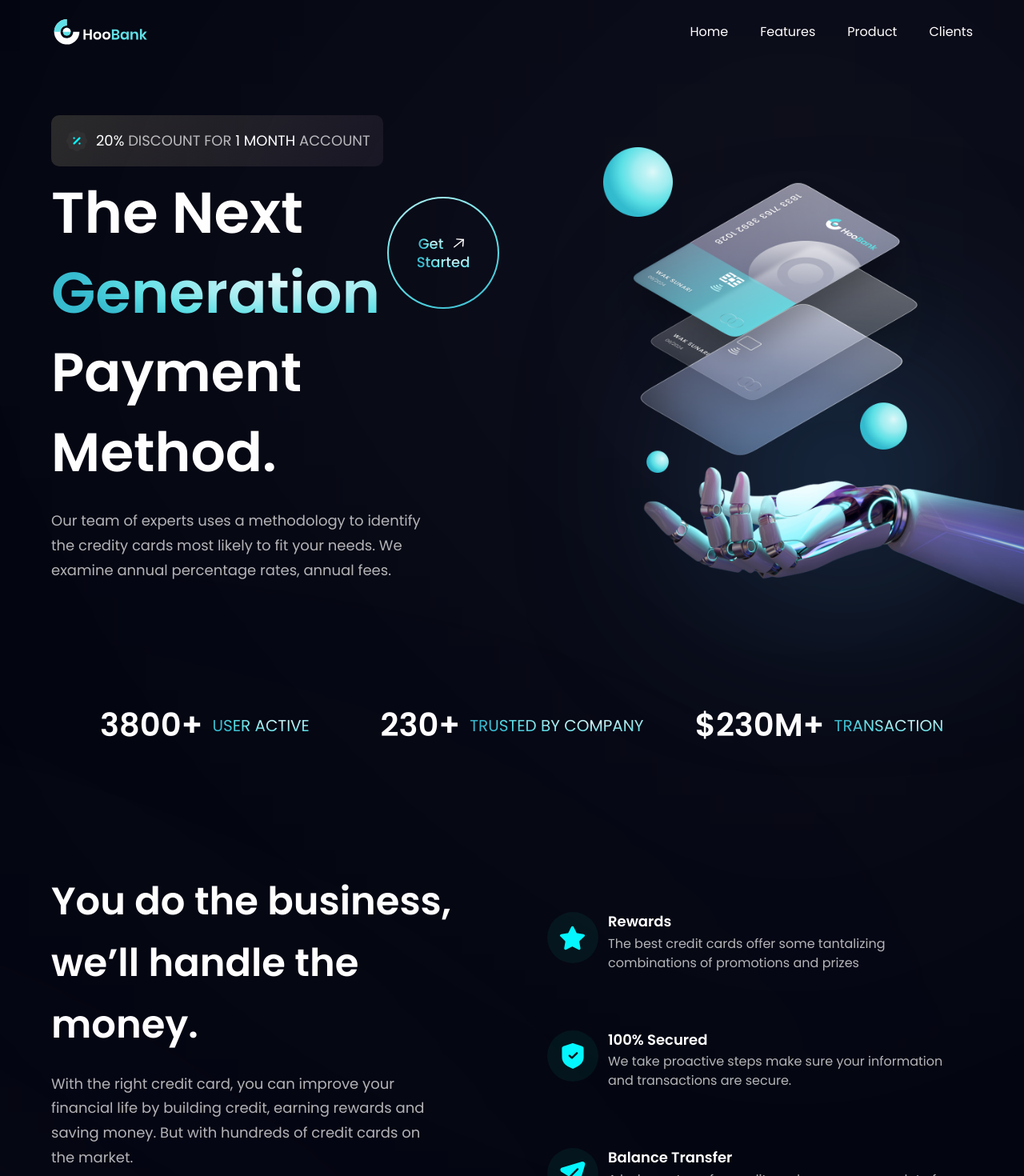
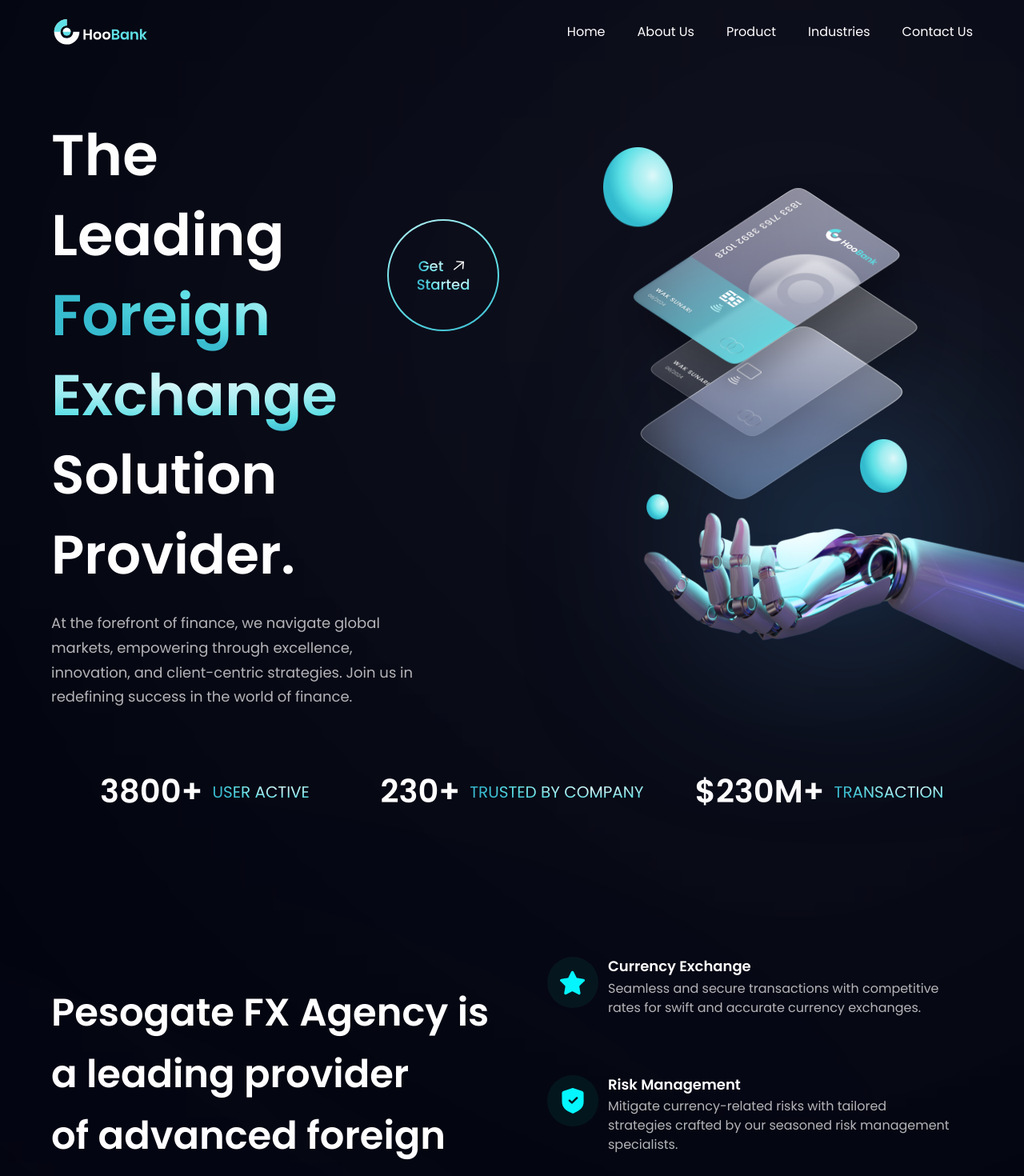
Before and after one commit to KuntaWasonga/pesogate, a React (Vite) app: page / in a window 1280 px wide. Shown: the top 1470 px of the page at 80% size. Built offline with nearby package versions, Linux system fonts and the light colour scheme.

Commit message:
Updated code

```diff
--- a/src/App.jsx
+++ b/src/App.jsx
@@ -22,8 +22,8 @@ const App = () => (
         <Billing />
         <CardDeal />
         <Testimonials />
-        <Clients />
-        <CTA />
+        {/*<Clients /> */}
+         <CTA />
         <Footer />
       </div>
     </div>
--- a/src/components/Bussiness.jsx
+++ b/src/components/Bussiness.jsx
@@ -18,17 +18,19 @@ const FeatureCard = ({ icon, title, content, index }) => (
   </div>
 );
 
-const Business = () =>  (
+const Business = () => (
   <section id="features" className={layout.section}>
     <div className={layout.sectionInfo}>
       <h2 className={styles.heading2}>
-        You do the business, <br className="sm:block hidden" /> we’ll handle
-        the money.
+        Pesogate FX Agency is a leading provider<br className="sm:block hidden" />  of advanced
+        foreign exchange solutions.
       </h2>
       <p className={`${styles.paragraph} max-w-[470px] mt-5`}>
-        With the right credit card, you can improve your financial life by
-        building credit, earning rewards and saving money. But with hundreds
-        of credit cards on the market.
+        Committed to navigating the
+        complexities of global currency markets, we
+        empower businesses and individuals through
+        excellence, innovation, and client-centric
+        strategies.
       </p>
 
       <Button styles={`mt-10`} />
--- a/src/components/Cta.jsx
+++ b/src/components/Cta.jsx
@@ -4,16 +4,15 @@ import Button from "./Button";
 const CTA = () => (
   <section className={`${styles.flexCenter} ${styles.marginY} ${styles.padding} sm:flex-row flex-col bg-black-gradient-2 rounded-[20px] box-shadow`}>
     <div className="flex-1 flex flex-col">
-      <h2 className={styles.heading2}>Let’s try our service now!</h2>
+      {/*<h2 className={styles.heading2}>Let’s try our service now!</h2> */}
       <p className={`${styles.paragraph} max-w-[470px] mt-5`}>
-        Everything you need to accept card payments and grow your business
-        anywhere on the planet.
+        Unlocking opportunities, we serve an array of sectors. Our commitment propels your success journey.
       </p>
     </div>
 
-    <div className={`${styles.flexCenter} sm:ml-10 ml-0 sm:mt-0 mt-10`}>
+    {/*<div className={`${styles.flexCenter} sm:ml-10 ml-0 sm:mt-0 mt-10`}>
       <Button />
-    </div>
+    </div> */}
   </section>
 );
 
--- a/src/components/FeedBackCard.jsx
+++ b/src/components/FeedBackCard.jsx
@@ -1,21 +1,28 @@
 import { quotes } from "../assets";
 
-const FeedbackCard = ({ content, name, title, img }) => (
+const FeedbackCard = ({ content, name }) => (
   <div className="flex justify-between flex-col px-10 py-12 rounded-[20px]  max-w-[370px] md:mr-10 sm:mr-5 mr-0 my-5 feedback-card">
     <img src={quotes} alt="double_quotes" className="w-[42.6px] h-[27.6px] object-contain" />
-    <p className="font-poppins font-normal text-[18px] leading-[32.4px] text-white my-10">
+    <div>
+      {Object.entries(content).map(([key, value]) => (
+        <p key={key} className="font-poppins font-normal text-[18px] leading-[32.4px] text-white my-2">
+          <strong>{key}:</strong> {value}
+        </p>
+      ))}
+    </div>
+    {/*<p className="font-poppins font-normal text-[18px] leading-[32.4px] text-white my-10">
       {content}
-    </p>
+    </p> */}
 
-    <div className="flex flex-row">
-      <img src={img} alt={name} className="w-[48px] h-[48px] rounded-full" />
+    <div className="flex flex-row text-center">
+      {/*<img src={img} alt={name} className="w-[48px] h-[48px] rounded-full" /> */}
       <div className="flex flex-col ml-4">
         <h4 className="font-poppins font-semibold text-[20px] leading-[32px] text-white">
           {name}
         </h4>
-        <p className="font-poppins font-normal text-[16px] leading-[24px] text-dimWhite">
+        {/*<p className="font-poppins font-normal text-[16px] leading-[24px] text-dimWhite">
           {title}
-        </p>
+        </p> */}
       </div>
     </div>
   </div>
--- a/src/components/Footer.jsx
+++ b/src/components/Footer.jsx
@@ -3,16 +3,16 @@ import { logo } from "../assets";
 import { footerLinks, socialMedia } from "../constants";
 
 const Footer = () => (
-  <section className={`${styles.flexCenter} ${styles.paddingY} flex-col`}>
+  <section id="contact" className={`${styles.flexCenter} ${styles.paddingY} flex-col`}>
     <div className={`${styles.flexStart} md:flex-row flex-col mb-8 w-full`}>
       <div className="flex-[1] flex flex-col justify-start mr-10">
         <img
           src={logo}
-          alt="hoobank"
+          alt="Pesogate"
           className="w-[266px] h-[72.14px] object-contain"
         />
         <p className={`${styles.paragraph} mt-4 max-w-[312px]`}>
-          A new way to make the payments easy, reliable and secure.
+          Navigating Forex with excellence, innovation, and client-centric strategies
         </p>
       </div>
 
@@ -41,7 +41,7 @@ const Footer = () => (
 
     <div className="w-full flex justify-between items-center md:flex-row flex-col pt-6 border-t-[1px] border-t-[#3F3E45]">
       <p className="font-poppins font-normal text-center text-[18px] leading-[27px] text-white">
-        Copyright Ⓒ 2022 HooBank. All Rights Reserved.
+        Copyright Ⓒ 2023 Pesogate. All Rights Reserved.
       </p>
 
       <div className="flex flex-row md:mt-0 mt-6">
--- a/src/components/Hero.jsx
+++ b/src/components/Hero.jsx
@@ -6,31 +6,22 @@ const Hero = () => {
   return (
     <section id="home" className={`flex md:flex-row flex-col ${styles.paddingY}`}>
       <div className={`flex-1 flex justify-start items-start flex-col xl:px-0 sm:px-16 px-6`}>
-        <div className='flex flex-row items-center py-[16px] px-4 bg-discount-gradient rounded-[10px] mb-2'>
-          <img src={discount} alt="discont" className="w-[32px] h-[32px]" />
-          <p className={`${styles.paragraph} ml-2 uppercase`}>
-            <span className="text-white">20%</span> Discount For {" "}
-            <span className="text-white">1 Month</span> Account
-          </p>
-        </div>
 
         <div className="flex flex-row justify-between items-center w-full">
           <h1 className="flex-1 font-poppins font-semibold ss:text-[72px] text-[52px] text-white ss:leading-[100px] leading-[75px]">
-            The Next  <br className="sm:block hidden"/> {" "}
-            <span className="text-gradient">Generation</span> {" "}
-
+            The Leading  <br className="sm:block hidden"/> {" "}
+            <span className="text-gradient">Foreign Exchange</span> {" "}
           </h1>
 
           <div className="ss:flex hidden md:mr-4 mr-0">
               <GetStarted/>
           </div>
         </div>
-        <h1  className="font-poppins font-semibold ss:text-[68px] text-[52px] text-white ss:leading-[100px] leading-[75px] w-full"> Payment Method.</h1>
+        <h1  className="font-poppins font-semibold ss:text-[68px] text-[52px] text-white ss:leading-[100px] leading-[75px] w-full"> Solution Provider.</h1>
         <p className={`${styles.paragraph} max-w-[470px] mt-5`}>
-          Our team of experts uses a methodology
-          to identify the credity cards most likely
-          to fit your needs.
-          We examine annual percentage rates, annual fees.
+          At the forefront of finance, we navigate global markets,
+          empowering through excellence, innovation, and client-centric strategies.
+          Join us in redefining success in the world of finance.
         </p>
       </div>
 
--- a/src/components/NavBar.jsx
+++ b/src/components/NavBar.jsx
@@ -6,7 +6,7 @@ const NavBar = () => {
   const [toggle, setToggle] = useState(false)
   return (
     <nav className='w-full flex py-6 justify-between items-center navbar'>
-      <img src={logo} alt="hoobank" className='w-[124px] h-[32px]' />
+      <img src={logo} alt="Pesogate" className='w-[124px] h-[32px]' />
       <ul className='list-none sm:flex hidden justify-end items-center flxe-1'>
         {
           navLinks.map((el, index)=>{
--- a/src/components/Testimonials.jsx
+++ b/src/components/Testimonials.jsx
@@ -1,19 +1,19 @@
 import { feedback } from "../constants";
 import styles from "../style";
+import CTA from "./Cta";
 import FeedbackCard from "./FeedBackCard";
 
 const Testimonials = () => (
-  <section id="clients" className={`${styles.paddingY} ${styles.flexCenter} flex-col relative `}>
+  <section id="industry" className={`${styles.paddingY} ${styles.flexCenter} flex-col relative `}>
     <div className="absolute z-[0] w-[60%] h-[60%] -right-[50%] rounded-full blue__gradient bottom-40" />
 
     <div className="w-full flex justify-between items-center md:flex-row flex-col sm:mb-16 mb-6 relative z-[1]">
       <h2 className={styles.heading2}>
-        What People are <br className="sm:block hidden" /> saying about us
+        Industries <br className="sm:block hidden" /> served
       </h2>
       <div className="w-full md:mt-0 mt-6">
         <p className={`${styles.paragraph} text-left max-w-[450px]`}>
-          Everything you need to accept card payments and grow your business
-          anywhere on the planet.
+          <CTA />
         </p>
       </div>
     </div>
--- a/src/constants/index.js
+++ b/src/constants/index.js
@@ -7,66 +7,88 @@ export const navLinks = [
   },
   {
     id: "features",
-    title: "Features",
+    title: "About Us",
   },
   {
     id: "product",
     title: "Product",
   },
   {
-    id: "clients",
-    title: "Clients",
+    id: "client",
+    title: "Industries",
   },
+  {
+    id: "contact",
+    title: "Contact Us",
+  }
 ];
 
 export const features = [
   {
     id: "feature-1",
     icon: star,
-    title: "Rewards",
+    title: "Currency Exchange",
     content:
-      "The best credit cards offer some tantalizing combinations of promotions and prizes",
+      "Seamless and secure transactions with competitive rates for swift and accurate \
+      currency exchanges.",
   },
   {
     id: "feature-2",
     icon: shield,
-    title: "100% Secured",
+    title: "Risk Management",
     content:
-      "We take proactive steps make sure your information and transactions are secure.",
+      "Mitigate currency-related risks with tailored strategies crafted by our seasoned \
+      risk management specialists.",
   },
   {
     id: "feature-3",
     icon: send,
-    title: "Balance Transfer",
+    title: "Market Analysis",
     content:
-      "A balance transfer credit card can save you a lot of money in interest charges.",
+      "In-depth insights into global economic trends, currency movements, and \
+      geopolitical factors, empowering clients to make informed decisions and \
+      capitalize on opportunities.",
+  },
+  {
+    id: "feature-4",
+    icon: send,
+    title: "Consultancy Services",
+    content:
+      "Collaborative consultation with our experienced team to optimize currency \
+      management based on unique financial objectives.",
   },
 ];
 
 export const feedback = [
   {
     id: "feedback-1",
-    content:
-      "Money is only a tool. It will take you wherever you wish, but it will not replace you as the driver.",
-    name: "Herman Jensen",
-    title: "Founder & Leader",
-    img: people01,
+    content: {
+      "1" : "High net worth individuals"
+    },
+    name: "Individual",
+    //title: "Founder & Leader",
+    //img: people01,
   },
   {
     id: "feedback-2",
-    content:
-      "Money makes your life easier. If you're lucky to have it, you're lucky.",
-    name: "Steve Mark",
-    title: "Founder & Leader",
-    img: people02,
+    content: {
+      "1": "SMEs (Small and Medium-sized Enterprises",
+      "2": "Import-Export Businesses",
+      "3": "E-commerce Platforms"
+    },
+    name: "SMEs",
+    //title: "Founder & Leader",
+    //img: people02,
   },
   {
     id: "feedback-3",
-    content:
-      "It is usually people in the money business, finance, and international trade that are really rich.",
-    name: "Kenn Gallagher",
-    title: "Founder & Leader",
-    img: people03,
+    content: {
+      "1": "Corporate Enterprises",
+      "2": "Financial Institutions"
+    },
+    name: "Corporate Entities",
+    //title: "Founder & Leader",
+    //img: people03,
   },
 ];
 
@@ -88,71 +110,27 @@ export const stats = [
   },
 ];
 
+
 export const footerLinks = [
   {
-    title: "Useful Links",
+    title: "CONTACT US",
     links: [
       {
-        name: "Content",
+        name: "+254 726 786 481",
         link: "https://www.hoobank.com/content/",
       },
       {
-        name: "How it Works",
-        link: "https://www.hoobank.com/how-it-works/",
+        name: "admin@pesogate.com",
+        link: "mailto:admin@pesogate.com",
       },
       {
-        name: "Create",
-        link: "https://www.hoobank.com/create/",
+        name: "Delta Corner, 6th Floor, Westlands, Nairobi",
+        link: "https://www.google.com/maps/search/?q=Delta+Corner,+6th+Floor,+Westlands,+Nairobi",
       },
-      {
-        name: "Explore",
-        link: "https://www.hoobank.com/explore/",
-      },
-      {
-        name: "Terms & Services",
-        link: "https://www.hoobank.com/terms-and-services/",
-      },
-    ],
-  },
-  {
-    title: "Community",
-    links: [
-      {
-        name: "Help Center",
-        link: "https://www.hoobank.com/help-center/",
-      },
-      {
-        name: "Partners",
-        link: "https://www.hoobank.com/partners/",
-      },
-      {
-        name: "Suggestions",
-        link: "https://www.hoobank.com/suggestions/",
-      },
-      {
-        name: "Blog",
-        link: "https://www.hoobank.com/blog/",
-      },
-      {
-        name: "Newsletters",
-        link: "https://www.hoobank.com/newsletters/",
-      },
-    ],
-  },
-  {
-    title: "Partner",
-    links: [
-      {
-        name: "Our Partner",
-        link: "https://www.hoobank.com/our-partner/",
-      },
-      {
-        name: "Become a Partner",
-        link: "https://www.hoobank.com/become-a-partner/",
-      },
-    ],
-  },
+    ]
+  }
 ];
+
 
 export const socialMedia = [
   {
--- a/src/index.css
+++ b/src/index.css
@@ -42,8 +42,7 @@
     #9dedf0 12.19%,
     #7de7eb 29.82%,
     #5ce1e6 51.94%,
-    #33bbcf 99.29%
-  );
+    #33bbcf 99.29% )
 }
 
 .bg-black-gradient {
```
